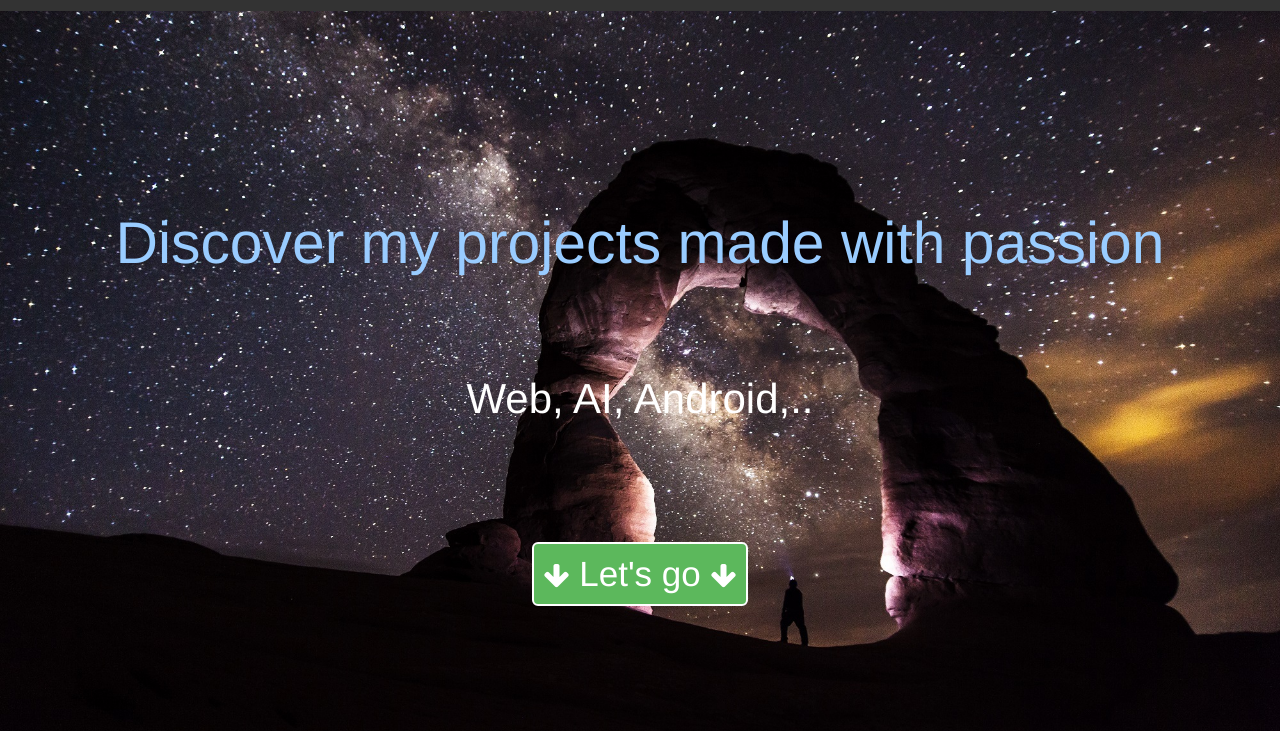
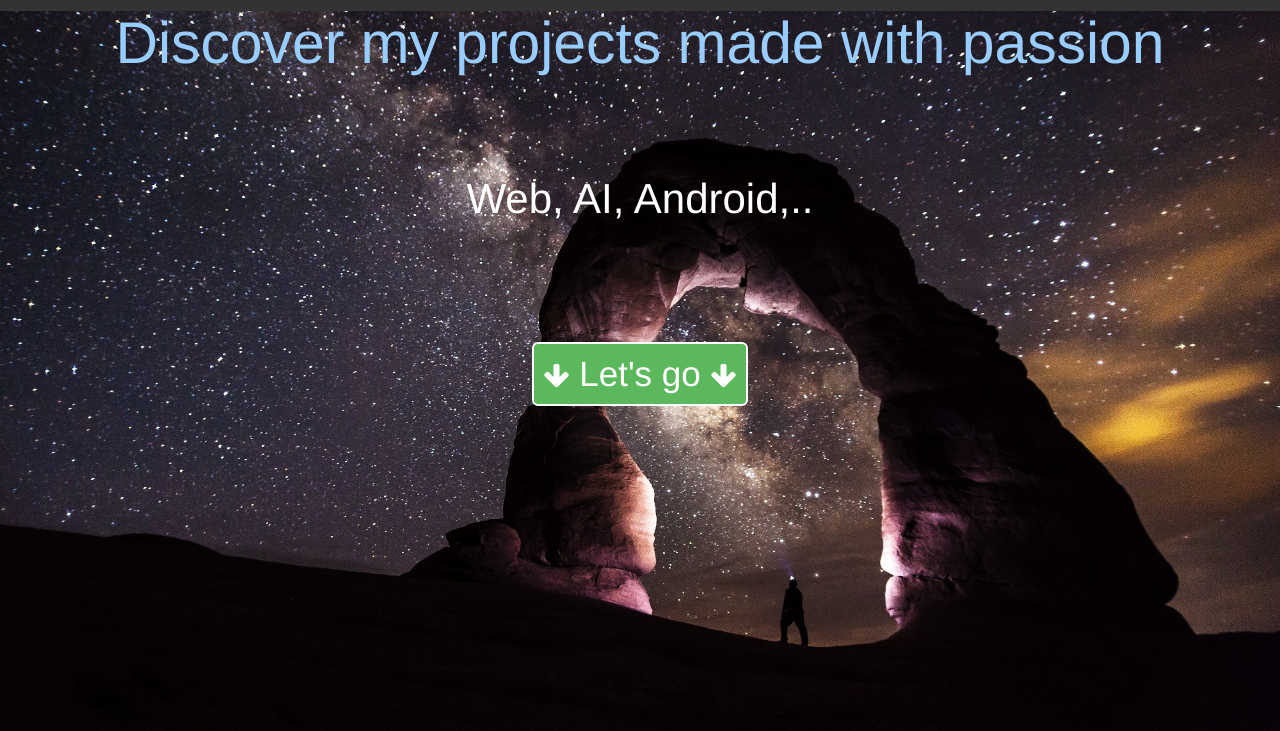
Before and after one commit to alexandre-lelain/alexandre-lelain.github.io, a plain HTML site: page index.html in a window 1280 px wide. Shown: the part 69-800 px from the top of the page. Drawn offline with nearby package versions, Linux system fonts and the light colour scheme.

Commit message:
cross browser problem

```diff
--- a/css/landscape.css
+++ b/css/landscape.css
@@ -14,11 +14,6 @@
     position: relative;
 }
 
-.landscape-title,.landscape-subtitle,.landscape-button{
-    text-align: center;
-    position: relative;
-    top: 25%;
-}
 
 .landscape-title{
     width: 100%;
```
